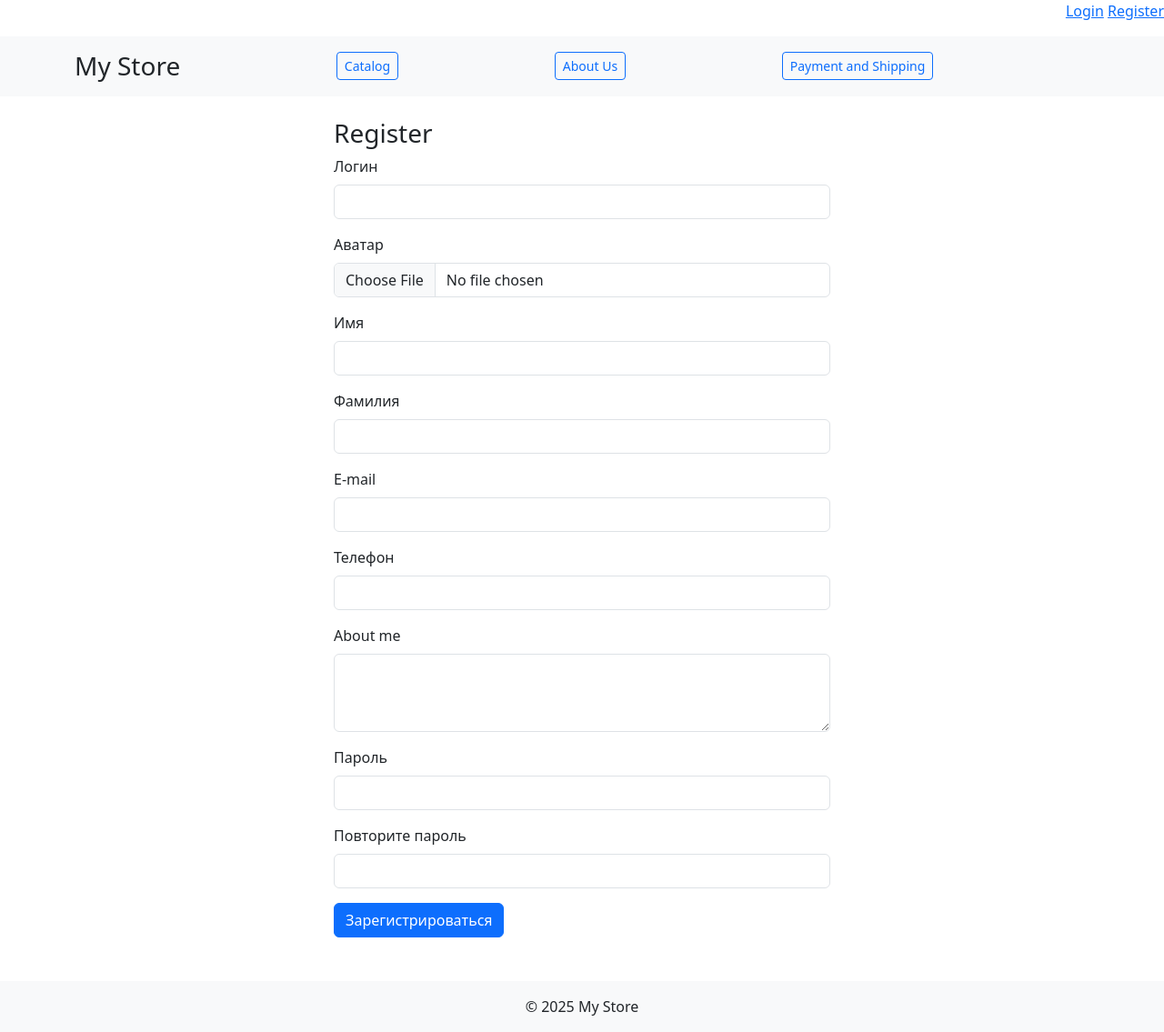
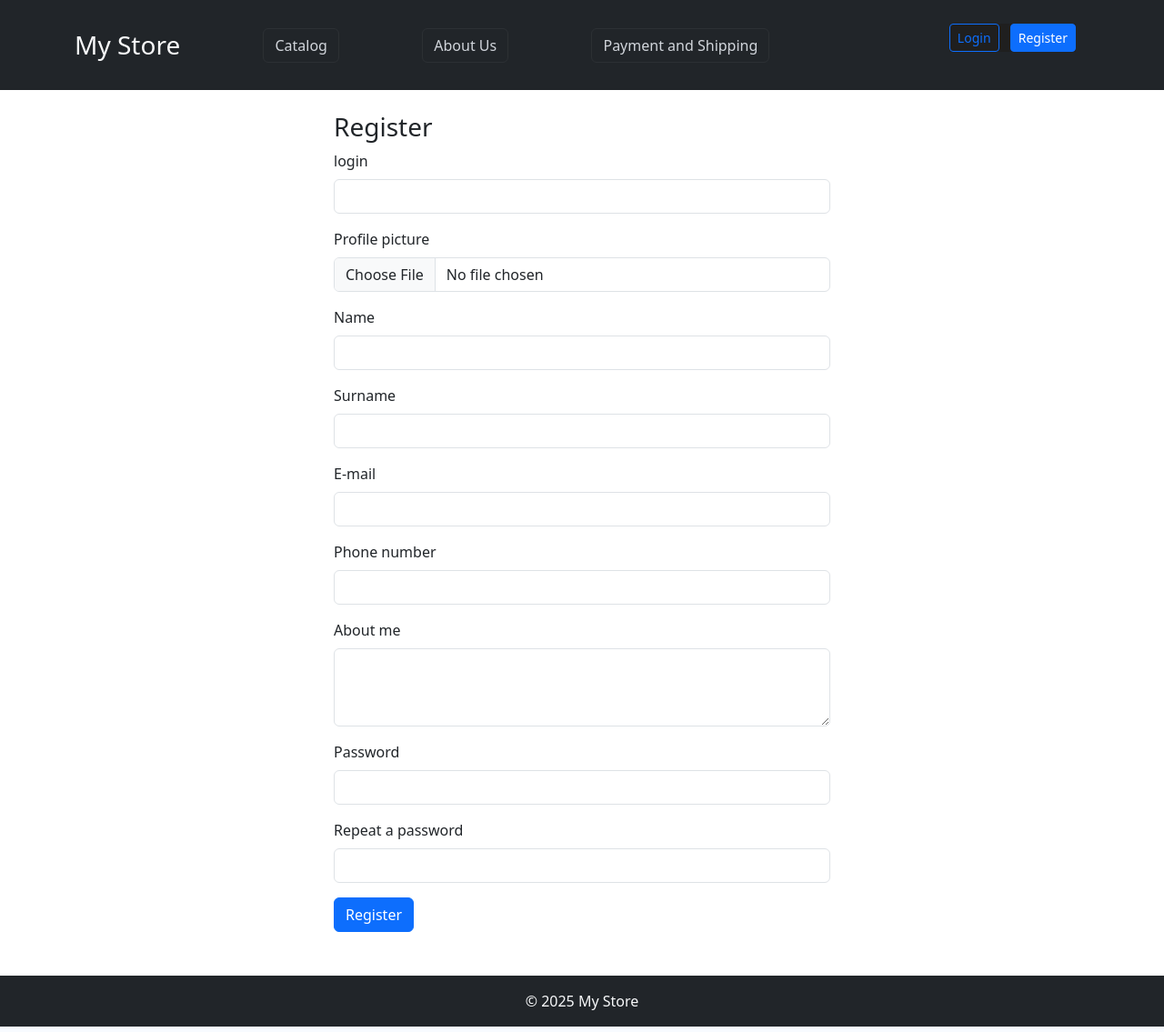
Before and after one commit to NikitaDid/ecommerce-store, a Django app: page /user/register/ in a window 1280 px wide. Shown: the whole page at 91% size. Run offline with Django 4.2, Linux system fonts and the light colour scheme; some libraries are stand-ins or nearby versions.

Commit message:
Added minor changes in front

```diff
--- a/static/css/style.css
+++ b/static/css/style.css
@@ -24,3 +24,27 @@ footer {
     background-color: #f8f9fa;
     padding: 1rem 0;
 }
+
+.user-box {
+    padding: 10px 15px;
+}
+.user-info,
+.auth-links {
+    background: #1f1f1f;
+    color: #fff;
+}
+
+.user-info strong {
+    color: #4dabf7;
+}
+.header-btn {
+    color: #d1d5db;
+    border: 1px solid rgba(255, 255, 255, 0.05);
+    background: transparent;
+}
+
+.header-btn:hover {
+    color: #fff;
+    border-color: #6b7280;
+    background: rgba(31, 41, 55, 0.07);
+}
--- a/template/base.html
+++ b/template/base.html
@@ -10,28 +10,42 @@
     <link rel="stylesheet" href="{% static 'css/style.css' %}">
 </head>
 <body>
-    {% if request.user.is_authenticated %}
-        <p class="text-end">Hi, {{ request.user.username }}(<a href="{% url 'user:logout' %}">Logout</a>)</p>
-    {% else %}
-        <p class="text-end"><a href="{% url 'user:login' %}">Login</a>&nbsp;<a href="{% url 'user:register' %}">Register</a></p>
-    {% endif %}
-    <header class="bg-light py-3 mb-4">
+<header class="bg-dark py-3 mb-4">
     <div class="container d-flex justify-content-between align-items-center">
-            <h1 class="h3 mb-0"><a href="{% url 'home' %}" class="text-decoration-none text-dark">My Store</a></h1>
+
+        <h1 class="h3 mb-0">
+            <a href="{% url 'home' %}" class="text-decoration-none text-light">My Store</a>
+        </h1>
+
         <nav>
-                <a href="{% url 'catalog:category_list' %}" class="btn btn-outline-primary btn-sm">Catalog</a>
+            <a href="{% url 'catalog:category_list' %}" class="btn header-btn">Catalog</a>
         </nav>
         <nav>
-                <a href="{% url 'page' slug='about' %}" class="btn btn-outline-primary btn-sm">About Us</a>
+            <a href="{% url 'page' slug='about' %}" class="btn header-btn">About Us</a>
         </nav>
         <nav>
-                <a href="{% url 'page' slug='payment-and-shipping' %}" class="btn btn-outline-primary btn-sm">Payment and Shipping</a>
+            <a href="{% url 'page' slug='payment-and-shipping' %}" class="btn header-btn">Payment and
+                Shipping</a>
         </nav>
         <nav>
             {% if request.user.is_authenticated %}
-                	<a href="{% url 'cart:cart' %}" class="btn btn-outline-primary btn-sm">Cart</a>
+                <a href="{% url 'cart:cart' %}" class="btn header-btn">Cart</a>
             {% endif %}
         </nav>
+
+        <div class="user-box d-flex justify-content-end align-items-center mb-3">
+            {% if request.user.is_authenticated %}
+                <div class="user-info">
+                    <span class="me-2">👋 Hi, <strong>{{ request.user.username }}</strong></span>
+                    <a href="{% url 'user:logout' %}" class="btn btn-outline-danger btn-sm">Logout</a>
+                </div>
+            {% else %}
+                <div class="auth-links">
+                    <a href="{% url 'user:login' %}" class="btn btn-outline-primary btn-sm me-2">Login</a>
+                    <a href="{% url 'user:register' %}" class="btn btn-primary btn-sm">Register</a>
+                </div>
+            {% endif %}
+        </div>
     </div>
 </header>
 
@@ -39,8 +53,8 @@
     {% block content %}{% endblock %}
 </main>
 
-    <footer class="bg-light py-3 mt-5 text-center">
-        <p class="mb-0">© 2025 My Store</p>
+<footer class="bg-dark py-3 mt-5 text-center">
+    <p class="mb-0 text-light">© 2025 My Store</p>
 </footer>
 
 <!-- Optional: Bootstrap JS bundle -->
--- a/template/catalog/category_list.html
+++ b/template/catalog/category_list.html
@@ -9,16 +9,16 @@
     <div class="row">
         {% for category in categories %}
             <div class="col-md-4 mb-4">
-                <div class="card shadow-sm h-100">
+                <div class="card shadow-sm h-400">
 
                     {% if category.image %}
-                        <img src="{{ category.image.url }}" class="card-img-top" alt="{{ category.name }}">
+                        <img src="{{ category.image.url }}" class="card-img-top card-img-top" alt="{{ category.name }}">
                     {% else %}
                         <img src="{% static 'img/no-image.png' %}">
                     {% endif %}
 
                     <div class="card-body">
-                        <h5 class="card-title">{{ category.name }}</h5>
+                        <h5 class="card-title ">{{ category.name }}</h5>
 
                         <a href="{% url 'catalog:category_detail' category.slug %}"
                            class="btn btn-primary btn-sm">
--- a/template/user/register.html
+++ b/template/user/register.html
@@ -14,19 +14,19 @@
             <form method="post" enctype="multipart/form-data">
                 {% csrf_token %}
                 <div class="mb-3">
-                    <label for="username" class="form-label">Логин</label>
+                    <label for="username" class="form-label">login</label>
                     <input type="text" class="form-control" id="username" name="username" required>
                 </div>
                 <div class="mb-3">
-                    <label for="image" class="form-label">Аватар</label>
+                    <label for="image" class="form-label">Profile picture</label>
                     <input type="file" class="form-control" id="image" name="image" required>
                 </div>
                 <div class="mb-3">
-                    <label for="first_name" class="form-label">Имя</label>
+                    <label for="first_name" class="form-label">Name</label>
                     <input type="text" class="form-control" id="first_name" name="first_name" required>
                 </div>
                 <div class="mb-3">
-                    <label for="last_name" class="form-label">Фамилия</label>
+                    <label for="last_name" class="form-label">Surname</label>
                     <input type="text" class="form-control" id="last_name" name="last_name" required>
                 </div>
                 <div class="mb-3">
@@ -34,7 +34,7 @@
                     <input type="email" class="form-control" id="email" name="email" required>
                 </div>
                 <div class="mb-3">
-                    <label for="phone" class="form-label">Телефон</label>
+                    <label for="phone" class="form-label">Phone number</label>
                     <input type="text" class="form-control" id="phone" name="phone" required>
                 </div>
                 <div class="mb-3">
@@ -42,14 +42,14 @@
                     <textarea name="about" id="about" cols="30" rows="3" class="form-control"></textarea>
                 </div>
                 <div class="mb-3">
-                    <label for="password" class="form-label">Пароль</label>
+                    <label for="password" class="form-label">Password</label>
                     <input type="password" class="form-control" id="password" name="password">
                 </div>
                 <div class="mb-3">
-                    <label for="password_confirm" class="form-label">Повторите пароль</label>
+                    <label for="password_confirm" class="form-label">Repeat a password</label>
                     <input type="password" class="form-control" id="password_confirm" name="password_confirm">
                 </div>
-                <button type="submit" class="btn btn-primary">Зарегистрироваться</button>
+                <button type="submit" class="btn btn-primary">Register</button>
             </form>
         </div>
     </div>
--- a/template/user/welcome.html
+++ b/template/user/welcome.html
@@ -2,6 +2,6 @@
 
 
 {% block content %}
-    <h1>Привет {{ user.username }}!</h1>
-    <p>Твой аккуант создан. Теперь ты можешь <a href="{% url "user:login" %}"> Enter </a>.</p>
+    <h1>Hi {{ user.username }}!</h1>
+    <p>You account was created. Now you can <a href="{% url "user:login" %}"> Enter </a>.</p>
 {% endblock %}
```
Also changed, not shown: template/footer.html (deleted, +0 -23 lines), template/main/home.html (+0 -46 lines). Lines whose indentation alone changed are shown as unchanged.
